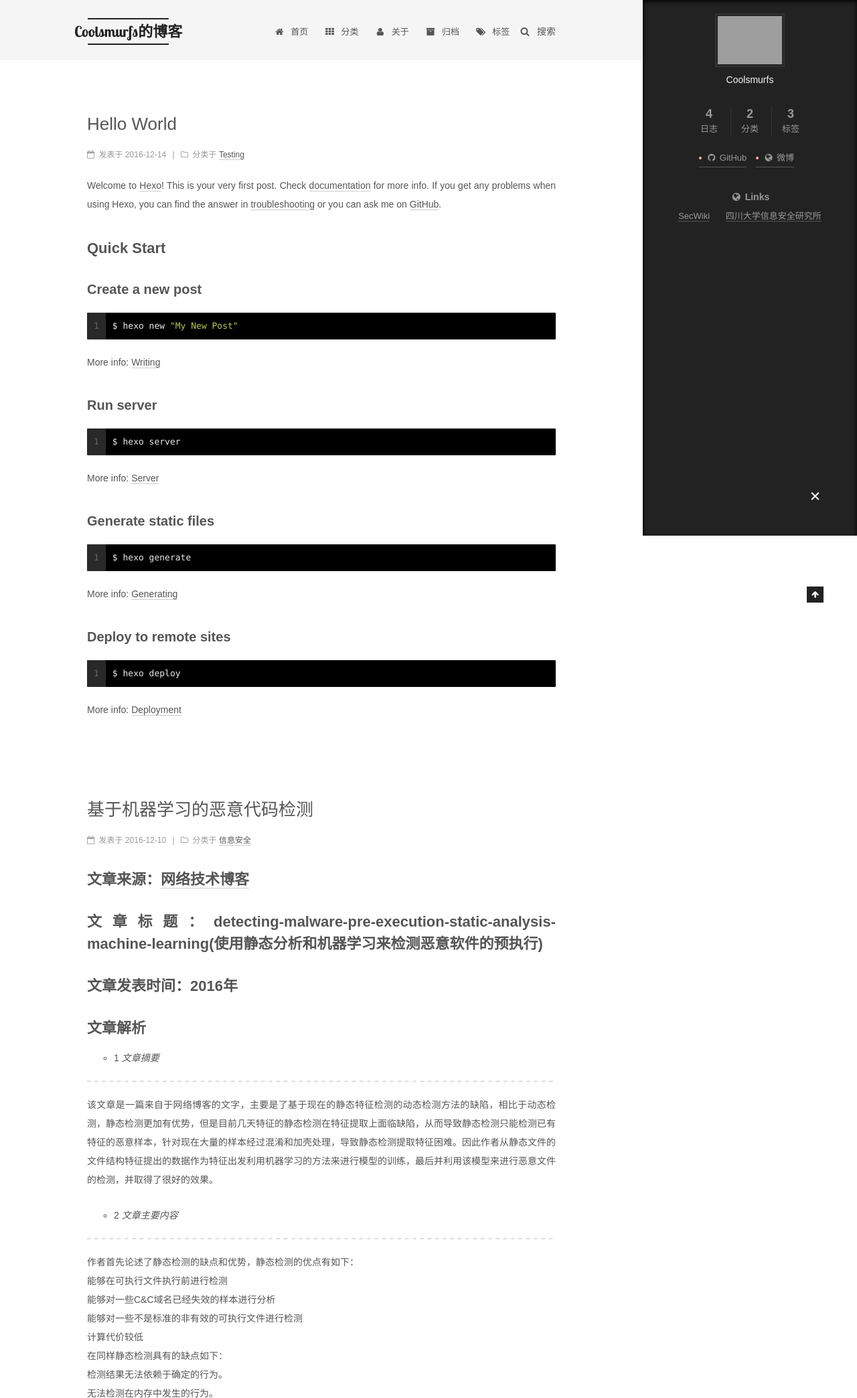
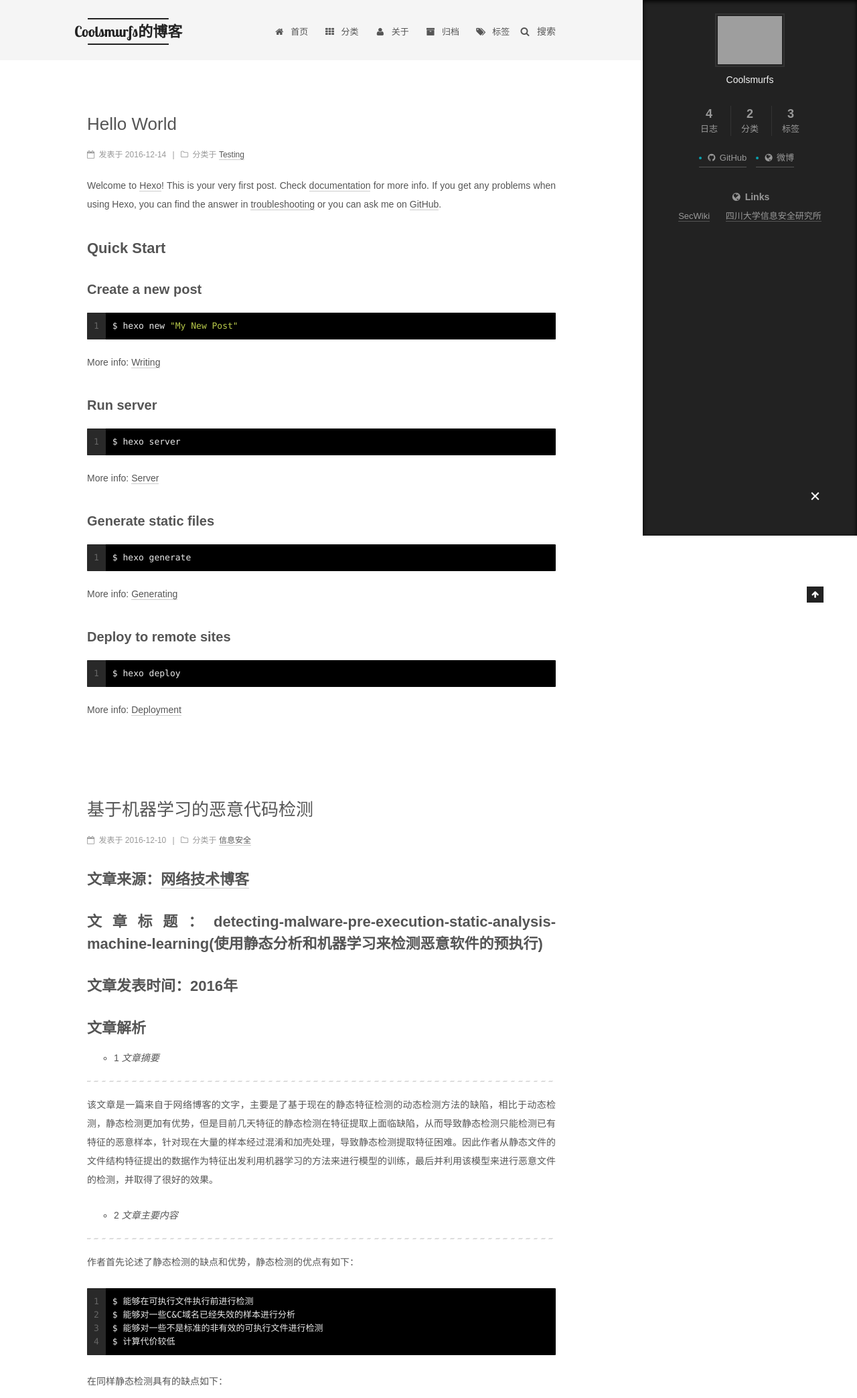
Before and after one commit to coolsmurfs/coolsmurfs.github.io, a plain HTML site: page index.html in a window 1280 px wide. Shown: the top 2088 px of the page at 67% size. Drawn offline with Linux system fonts and the light colour scheme; grey boxes are pictures that could not be loaded; a web font is replaced by a local one.

Commit message:
Site updated: 2016-12-11 10:50:58

```diff
--- a/css/main.css
+++ b/css/main.css
@@ -1681,7 +1681,7 @@ pre .javascript .function {
   width: 4px;
   height: 4px;
   border-radius: 50%;
-  background: #ffbab4;
+  background: #08a2b0;
 }
 .links-of-blogroll {
   font-size: 13px;
--- a/index.html
+++ b/index.html
@@ -552,7 +552,8 @@
 <li>2 <em>文章主要内容</em></li>
 </ul>
 <hr>
-<p> 作者首先论述了静态检测的缺点和优势，静态检测的优点有如下：<br>能够在可执行文件执行前进行检测<br>能够对一些C&amp;C域名已经失效的样本进行分析<br>能够对一些不是标准的非有效的可执行文件进行检测<br>计算代价较低<br>在同样静态检测具有的缺点如下：<br>检测结果无法依赖于确定的行为。<br>无法检测在内存中发生的行为。<br>不太可能检测的原始的威胁。<br>很容易被开发者找到相应的对策来绕过。</p>
+<p> 作者首先论述了静态检测的缺点和优势，静态检测的优点有如下：<br><figure class="highlight bash"><table><tr><td class="gutter"><pre><div class="line">1</div><div class="line">2</div><div class="line">3</div><div class="line">4</div></pre></td><td class="code"><pre><div class="line">$ 能够在可执行文件执行前进行检测</div><div class="line">$ 能够对一些C&amp;C域名已经失效的样本进行分析</div><div class="line">$ 能够对一些不是标准的非有效的可执行文件进行检测</div><div class="line">$ 计算代价较低</div></pre></td></tr></table></figure></p>
+<p>在同样静态检测具有的缺点如下：<br><figure class="highlight bash"><table><tr><td class="gutter"><pre><div class="line">1</div><div class="line">2</div><div class="line">3</div><div class="line">4</div></pre></td><td class="code"><pre><div class="line">$ 检测结果无法依赖于确定的行为。</div><div class="line">$ 无法检测在内存中发生的行为。</div><div class="line">$ 不太可能检测的原始的威胁。</div><div class="line">$ 很容易被开发者找到相应的对策来绕过。</div></pre></td></tr></table></figure></p>
 <ul>
 <li>3</li>
 </ul>
```
Also changed, not shown: 2016/12/10/基于机器学习的恶意代码检测/index.html (+3 -2 lines).
